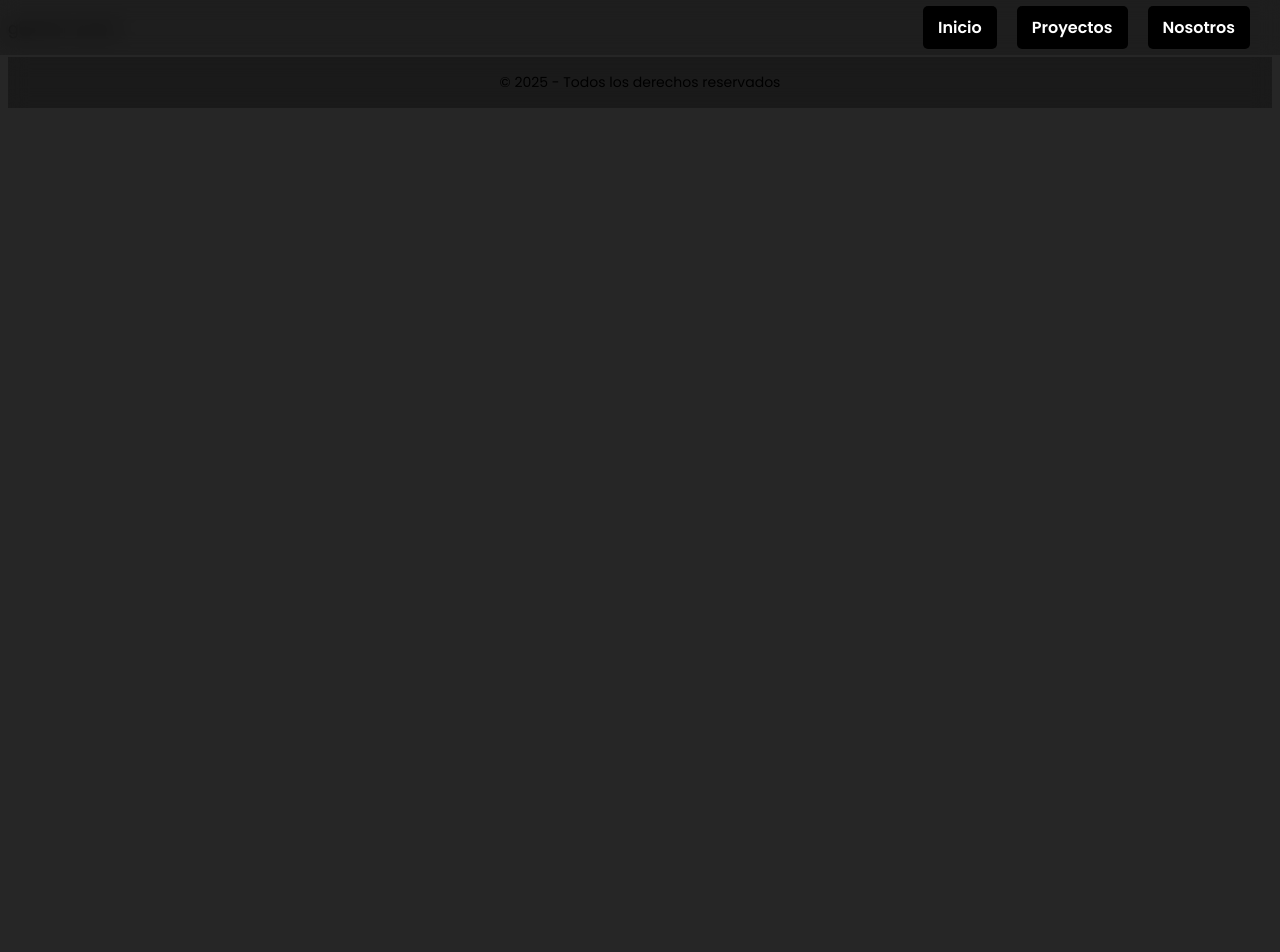
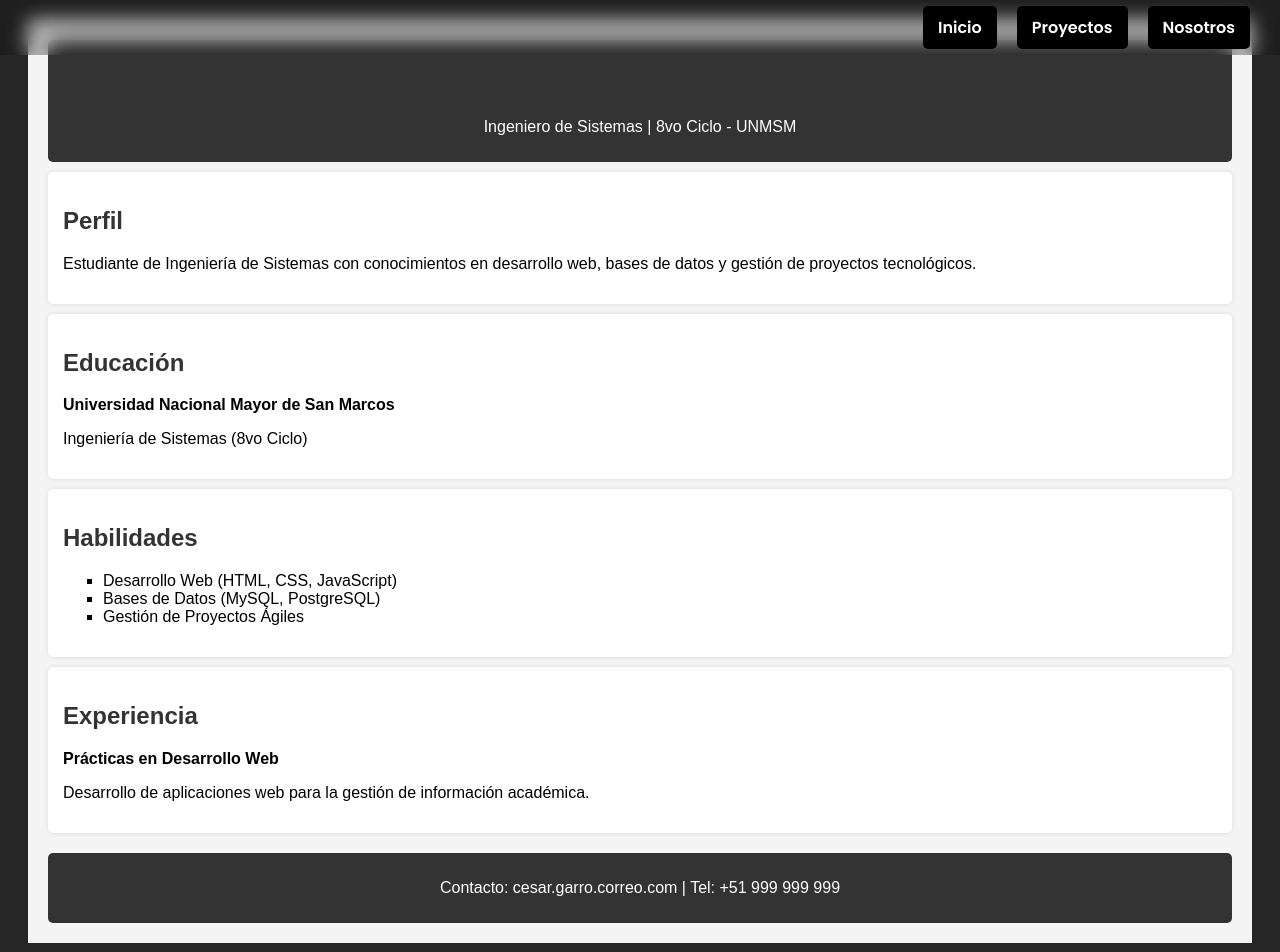
Before and after one commit to SmithRH/devsoftteam, an Angular app: page /Gabriel in a window 1280 px wide. Shown: the top 952 px of the page. Before the commit the page ends 800 px from the top, so only its background shows below. Built offline with nearby package versions, Linux system fonts and the light colour scheme.

Commit message:
feat: agregado cv

```diff
--- a/src/app/gabriel/gabriel.component.css
+++ b/src/app/gabriel/gabriel.component.css
@@ -0,0 +1,39 @@
+body {
+    font-family: Arial, sans-serif;
+    margin: 20px;
+    padding: 20px;
+    background-color: #f4f4f4;
+}
+
+header {
+    text-align: center;
+    background-color: #333;
+    color: white;
+    padding: 10px;
+    border-radius: 5px;
+}
+
+section {
+    background: white;
+    padding: 15px;
+    margin: 10px 0;
+    border-radius: 5px;
+    box-shadow: 0px 0px 5px rgba(0, 0, 0, 0.1);
+}
+
+h1, h2 {
+    color: #333;
+}
+
+ul {
+    list-style-type: square;
+}
+
+footer {
+    text-align: center;
+    margin-top: 20px;
+    padding: 10px;
+    background-color: #333;
+    color: white;
+    border-radius: 5px;
+}
--- a/src/app/gabriel/gabriel.component.html
+++ b/src/app/gabriel/gabriel.component.html
@@ -1 +1,40 @@
-<p>gabriel works!</p>
+<!DOCTYPE html>
+<html lang="es">
+<head>
+    <meta charset="UTF-8">
+    <meta name="viewport" content="width=device-width, initial-scale=1.0">
+    <title>CV - Cesar Gabriel Garro Preciado</title>
+    <link rel="stylesheet" href="styles.css">
+</head>
+<body>
+    <header>
+        <h1>Cesar Gabriel Garro Preciado</h1>
+        <p>Ingeniero de Sistemas | 8vo Ciclo - UNMSM</p>
+    </header>
+    <section>
+        <h2>Perfil</h2>
+        <p>Estudiante de Ingeniería de Sistemas con conocimientos en desarrollo web, bases de datos y gestión de proyectos tecnológicos.</p>
+    </section>
+    <section>
+        <h2>Educación</h2>
+        <p><strong>Universidad Nacional Mayor de San Marcos</strong></p>
+        <p>Ingeniería de Sistemas (8vo Ciclo)</p>
+    </section>
+    <section>
+        <h2>Habilidades</h2>
+        <ul>
+            <li>Desarrollo Web (HTML, CSS, JavaScript)</li>
+            <li>Bases de Datos (MySQL, PostgreSQL)</li>
+            <li>Gestión de Proyectos Ágiles</li>
+        </ul>
+    </section>
+    <section>
+        <h2>Experiencia</h2>
+        <p><strong>Prácticas en Desarrollo Web</strong></p>
+        <p>Desarrollo de aplicaciones web para la gestión de información académica.</p>
+    </section>
+    <footer>
+        <p>Contacto: cesar.garro.correo.com | Tel: +51 999 999 999</p>
+    </footer>
+</body>
+</html>
```
